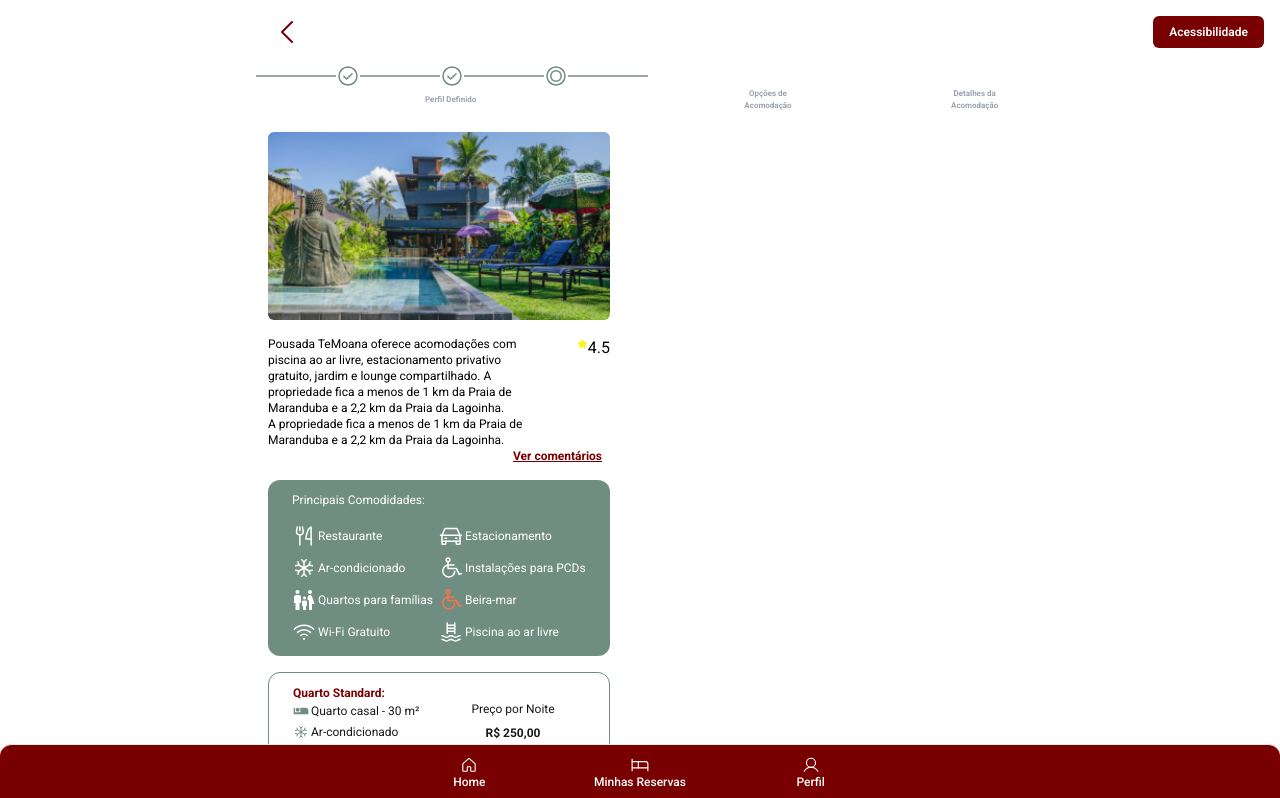
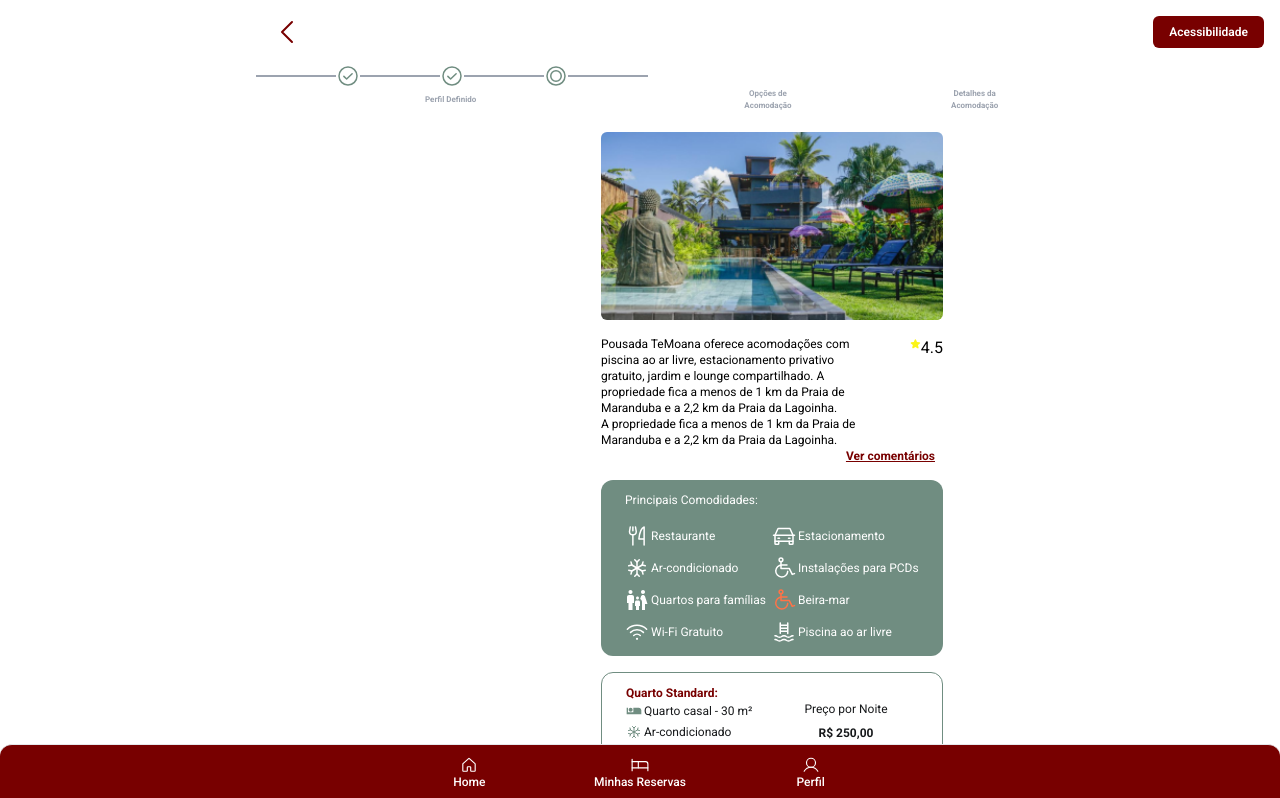
Before and after one commit to tamiriamfernandes/hackathon, a React (Create React App) app: page /details-hotel in a window 1280 px wide. Shown: the top 798 px of the page. Built offline with nearby package versions, Linux system fonts and the light colour scheme.

Commit message:
ajustes de alinhamento

```diff
--- a/src/pages/DetailsHotel/DetailsHotel.tsx
+++ b/src/pages/DetailsHotel/DetailsHotel.tsx
@@ -74,7 +74,7 @@
       </div>
 
       <div className="mb-28">
-        <div className=" grid grid-cols-1  justify-center mt-4">
+        <div className=" flex justify-center mt-4">
           <div className="ml-2 p-1 w-[350px]">
             <img
               src={hotelTemoana}
--- a/src/pages/HotelOption/HotelOption.tsx
+++ b/src/pages/HotelOption/HotelOption.tsx
@@ -122,7 +122,7 @@
         </div>
       </div>
       <div className=" ">
-        <div className=" grid grid-cols-1  justify-center mt-4">
+        <div className="flex justify-center mt-4">
           <div className="ml-2 p-1 w-[350px]">
             <img
               src={hotelTemoana}
```
